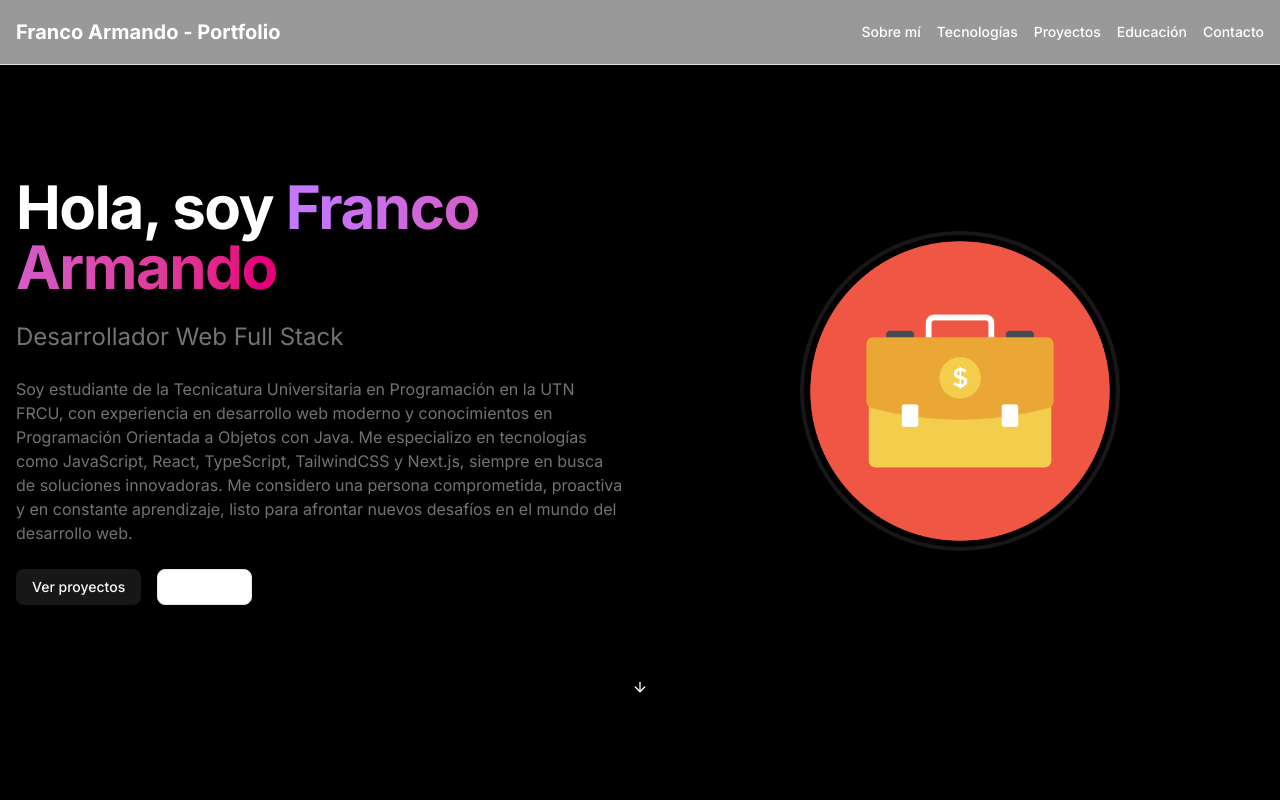
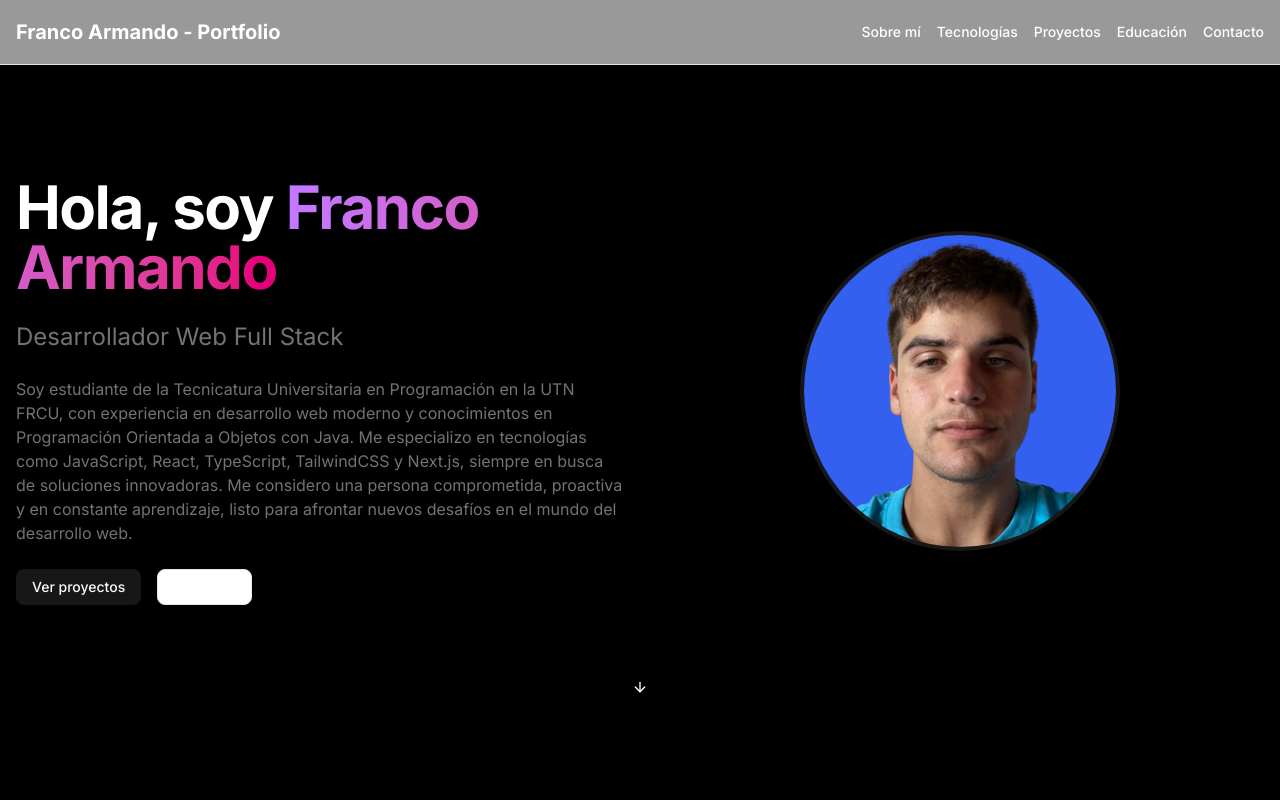
Before and after one commit to francoarmando1911/portfolio_armando, a Next.js app: page / in a window 1280 px wide. Shown: the top 800 px of the page. Built offline with nearby package versions, Linux system fonts and the light colour scheme.

Commit message:
actualizacion

```diff
--- a/src/components/hero-section.tsx
+++ b/src/components/hero-section.tsx
@@ -8,7 +8,7 @@ export default function HeroSection() {
             <div className="grid gap-8 md:grid-cols-2 md:items-center">
                 <div className="flex justify-center md:order-2">
                     <div className="relative h-64 w-64 overflow-hidden rounded-full border-4 border-primary md:h-80 md:w-80">
-                        <Image src="/maletin.png" alt="Tu foto" fill className="object-cover" priority />
+                        <Image src="/perfil.png" alt="Tu foto" fill className="object-cover" priority />
                     </div>
                 </div>
                 <div className="space-y-6 text-center md:order-1 md:text-left">
```
Also changed, not shown: public/perfil.png (added).
